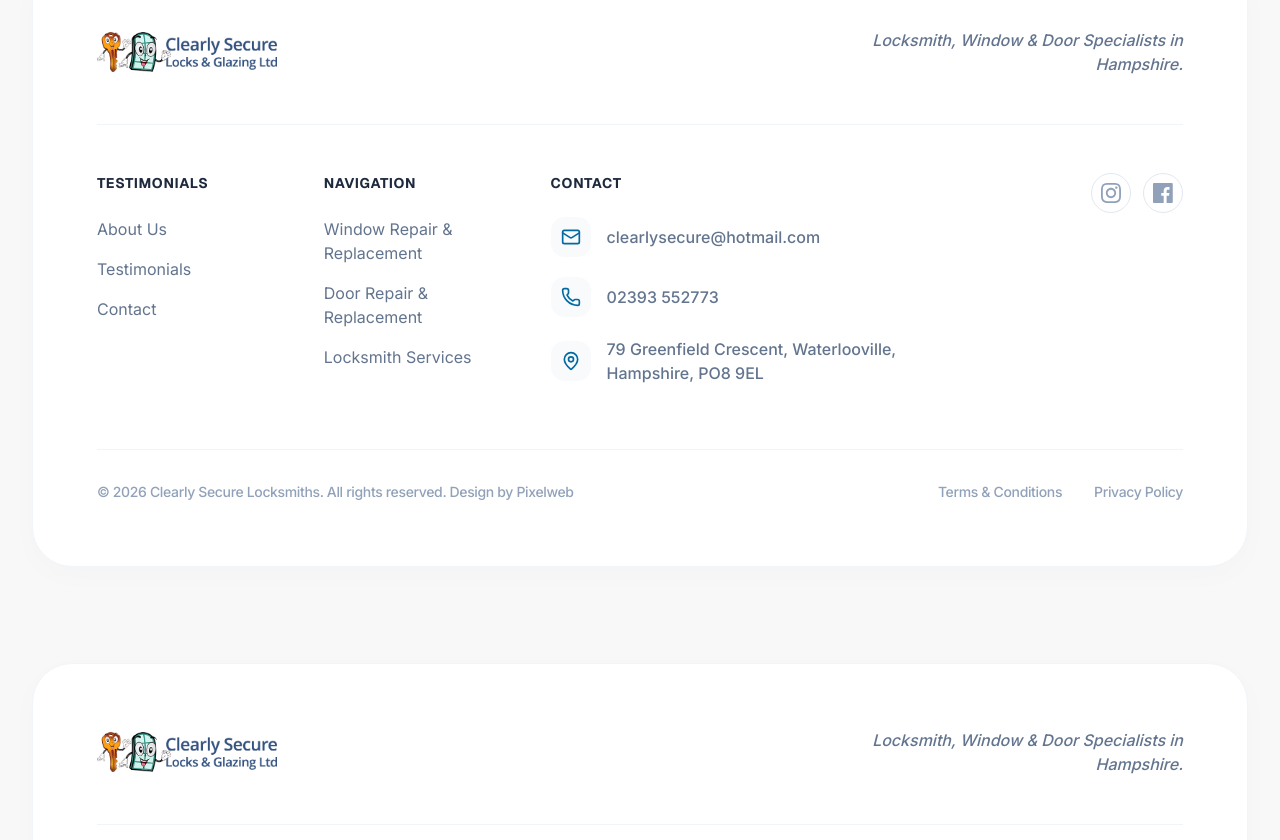
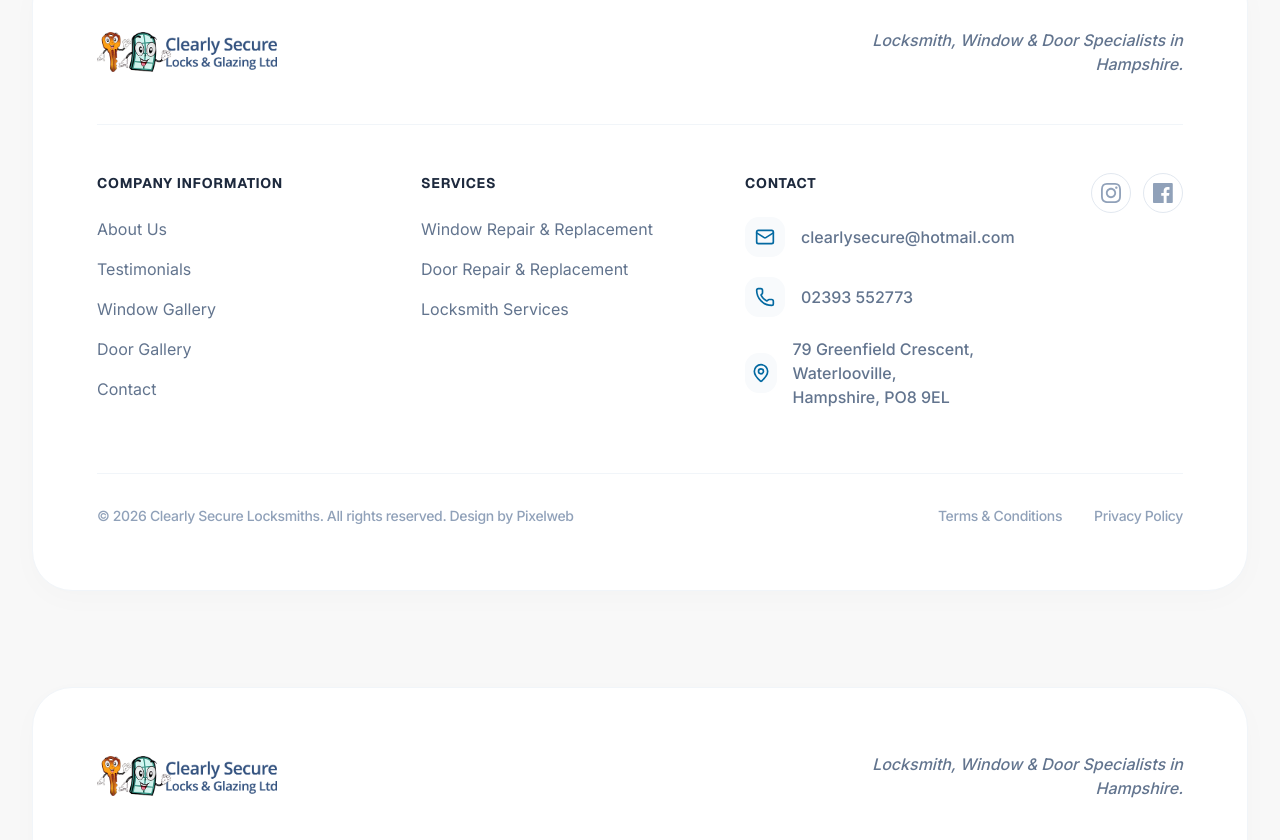
Before and after one commit to snuggmarket/clearly-secure, a Next.js app: page /privacy-policy in a window 1280 px wide. Shown: the part 2340-3180 px from the top of the page. Built offline with nearby package versions, Linux system fonts and the light colour scheme.

Commit message:
Comprehensive footer update: Renamed headings, added gallery links, and optimized column widths for better readability

```diff
--- a/src/components/footer.tsx
+++ b/src/components/footer.tsx
@@ -37,18 +37,20 @@ export function Footer() {
         <div className="h-px w-full bg-slate-100 dark:bg-white/5 mb-12" />
 
         {/* Main Links Grid */}
-        <div className="grid grid-cols-1 md:grid-cols-4 lg:grid-cols-5 gap-12 mb-16">
-          <div className="lg:col-span-1">
-            <h3 className="font-bold text-sm uppercase tracking-wider text-slate-800 dark:text-slate-200 mb-6 font-heading">Testimonials</h3>
+        <div className="grid grid-cols-1 md:grid-cols-4 lg:grid-cols-7 gap-12 mb-16">
+          <div className="lg:col-span-2">
+            <h3 className="font-bold text-sm uppercase tracking-wider text-slate-800 dark:text-slate-200 mb-6 font-heading">Company Information</h3>
             <ul className="space-y-4">
               <li><a href="/about" className="text-slate-500 dark:text-slate-400 hover:text-brand-primary transition-colors">About Us</a></li>
               <li><a href="/testimonials" className="text-slate-500 dark:text-slate-400 hover:text-brand-primary transition-colors">Testimonials</a></li>
+              <li><a href="/gallery/windows" className="text-slate-500 dark:text-slate-400 hover:text-brand-primary transition-colors">Window Gallery</a></li>
+              <li><a href="/gallery/doors" className="text-slate-500 dark:text-slate-400 hover:text-brand-primary transition-colors">Door Gallery</a></li>
               <li><a href="/contact" className="text-slate-500 dark:text-slate-400 hover:text-brand-primary transition-colors">Contact</a></li>
             </ul>
           </div>
 
-          <div className="lg:col-span-1">
-            <h3 className="font-bold text-sm uppercase tracking-wider text-slate-800 dark:text-slate-200 mb-6 font-heading">Navigation</h3>
+          <div className="lg:col-span-2">
+            <h3 className="font-bold text-sm uppercase tracking-wider text-slate-800 dark:text-slate-200 mb-6 font-heading">Services</h3>
             <ul className="space-y-4">
               <li><a href="/windows" className="text-slate-500 dark:text-slate-400 hover:text-brand-primary transition-colors">Window Repair & Replacement</a></li>
               <li><a href="/doors" className="text-slate-500 dark:text-slate-400 hover:text-brand-primary transition-colors">Door Repair & Replacement</a></li>
```
